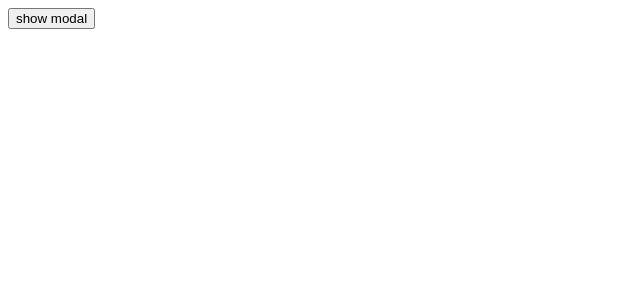
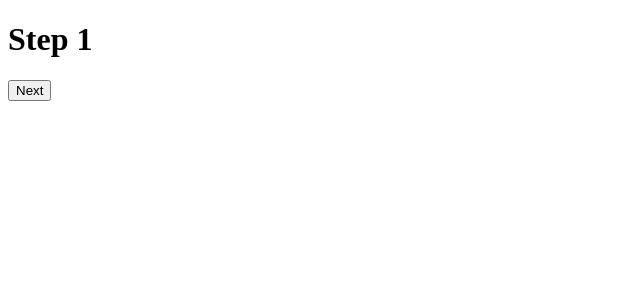
Before and after one commit to rg98098/react-design-pattern, a React (Create React App) app: page / in a window 1280 px wide. Shown: the top 300 px of the page, without its empty margins (0-640 px from the left). Built offline with nearby package versions, Linux system fonts and the light colour scheme.

Commit message:
uncontrolled component

```diff
--- a/src/App.js
+++ b/src/App.js
@@ -1,25 +1,31 @@
-import { useState } from "react";
-import { ControlledForm } from "./ControlledForm";
-import { UncontrolledForm } from "./UncontrolledForm";
-import ControlledModal from "./ControlledModal";
+import { UncontrolledOnboardingFlow } from './UncontrolledOnboardingFlow';
 
-
+const StepOne = ({ goToNext }) => (
+	<>
+	<h1>Step 1</h1>
+	<button onClick={goToNext}>Next</button>
+	</>
+);
+const StepTwo = ({ goToNext }) => (
+	<>
+	<h1>Step 2</h1>
+	<button onClick={goToNext}>Next</button>
+	</>
+);
+const StepThree = ({ goToNext }) => (
+	<>
+	<h1>Step 3</h1>
+	<button onClick={goToNext}>Next</button>
+	</>
+);
 
 function App() {
-
-  const [shouldShowModal,setShouldShowModal ] = useState(false)
-
 	return (
-    <>
-    <ControlledModal shouldShow={shouldShowModal} onRequestClose={()=> { setShouldShowModal(false)}}>
-      <h1>Hello!! I am Rahul</h1>
-    </ControlledModal>
-    <button onClick={()=> setShouldShowModal(!shouldShowModal)}>
-        {shouldShowModal? 'hide Modal': 'show modal'}
-    </button>
-    {/* <UncontrolledForm/> */}
-    {/* <ControlledForm/> */}
-    </>
+		<UncontrolledOnboardingFlow>
+			<StepOne />
+			<StepTwo />
+			<StepThree />
+		</UncontrolledOnboardingFlow>
 	);
 }
 
--- /dev/null
+++ b/src/UncontrolledOnboardingFlow.js
@@ -0,0 +1,18 @@
+import React, { useState } from 'react';
+
+export const UncontrolledOnboardingFlow = ({ children, onFinish }) => {
+	const [onboardingData, setOnboardingData] = useState({});
+	const [currentIndex, setCurrentIndex] = useState(0);
+
+	const goToNext = stepData => {
+		setCurrentIndex(currentIndex + 1);
+	}
+
+	const currentChild = React.Children.toArray(children)[currentIndex];
+
+	if (React.isValidElement(currentChild)) {
+		return React.cloneElement(currentChild, { goToNext });
+	}
+
+	return currentChild;
+}
```
